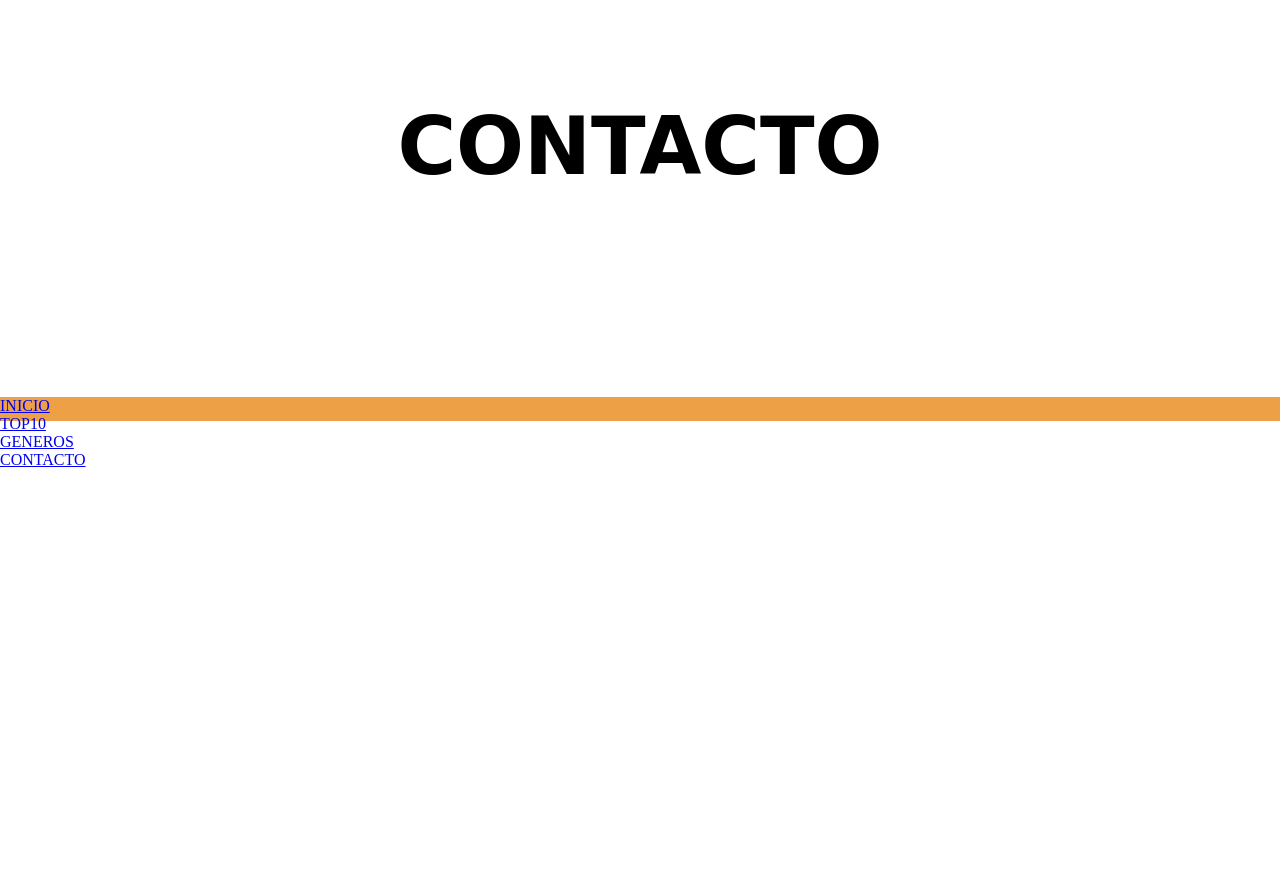
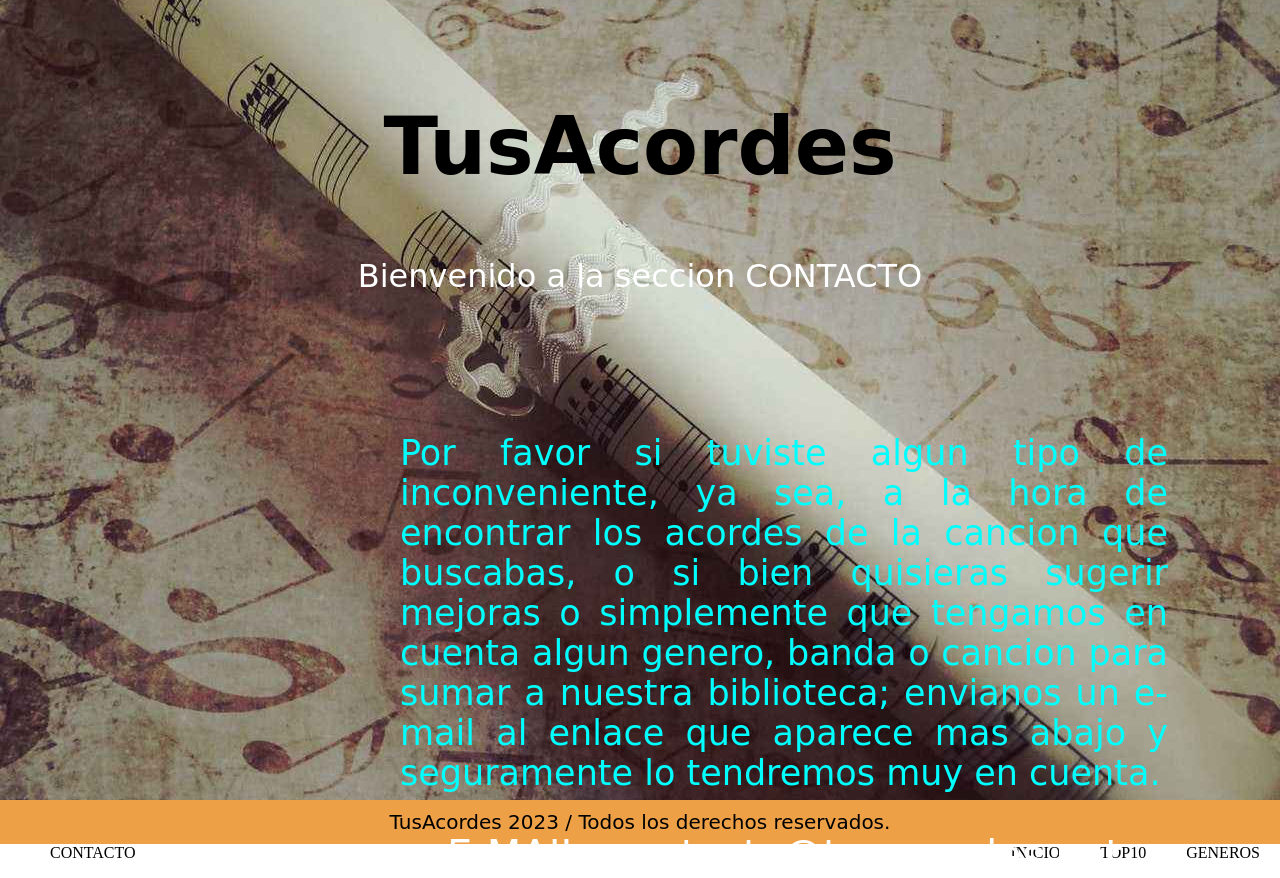
Before and after one commit to Osolfo/Pre-entregable2, a plain HTML site: page html/contacto.html in a window 1280 px wide. Before the commit the page ends 800 px from the top, so only its background shows below. Drawn offline with Linux system fonts and the light colour scheme; files that its build step writes are made by us from their sources.

Commit message:
correciones pre_entregable_2

```diff
--- a/css/style.css
+++ b/css/style.css
@@ -19,6 +19,10 @@ h1{ /*tusacordes*/
     font-size: 500%;
     padding-top: 100px;
     font-family: 'Lugrasimo', cursive;
+}
+
+.ingresaaqui{
+    font-size: 30px;
 }
 
 body p{
@@ -128,9 +132,38 @@ ul{
 
 footer{
     width: 100%;
-    height: 3vh;
+    height: 10%;
     background-color: rgb(238, 160, 71);
     background-repeat: no-repeat;
     background-size: cover;
     background-position: center;
 }
+
+.derechosreservados{
+    background-color: rgb(238, 160, 71);
+    color: black;
+    font-size: 30px;
+    text-align: center;
+    padding: 10px;
+    font-size: 20px;
+}
+
+/*SECCION CONTACTO*/
+
+.parrafocontacto{
+    margin-left: 400px;
+    margin-top: 100px;
+    text-align: center;
+    width: 60%;
+    height: 40%;
+    background-color: transparent;
+    background-repeat: no-repeat;
+    background-size: contain;
+    font-size: 20px;
+}
+
+.contactoinfo{
+    color: aqua;
+    text-align: justify;
+    font-size: 35px;
+}
--- a/html/contacto.html
+++ b/html/contacto.html
@@ -4,32 +4,40 @@
     <meta charset="UTF-8">
     <meta name="viewport" content="width=device-width, initial-scale=1.0">
     <title>LaCuerda-CONTACTO</title>
-    <link rel="stylesheet" href="css/style.css">
+    <link rel="stylesheet" href="../css/style.css">
 </head>
 <body>
 
-    <SECTIon>
-        <h1>CONTACTO</h1>
-        <P>HOLA</P>
-    </SECTIon>
+    <div class="fondo">
+        <h1>TusAcordes</h1>
+        <P>Bienvenido a la seccion CONTACTO</P>
+        <div class="parrafocontacto">
+            <P class="contactoinfo">Por favor si tuviste algun tipo de inconveniente, ya sea, a la hora de encontrar los acordes de la cancion que buscabas, o si bien quisieras sugerir
+                mejoras o simplemente que tengamos en cuenta algun genero, banda o cancion para sumar a nuestra biblioteca; envianos un e-mail al enlace que aparece
+                mas abajo y seguramente lo tendremos muy en cuenta.</P>
+            <p>E-MAIL: contacto@tusacordes.net</p>
+        </div>
+    </div>
 
-    <SECTIOn>
-        <P>CHAU</P>
-    </SECTIOn>
-
-    <FOOter>
+    <Footer>
         <header>
             <nav>
-                <ul>
-                    <li><a href="index.html">INICIO</a></li>
-                    <li><a href="html/top10.html">TOP10</a></li>
-                    <li><a href="html/generos.html">GENEROS</a></li>
-                    <li><a href="html/contacto.html">CONTACTO</a></li>
-                </ul>
+                <p class="derechosreservados">TusAcordes 2023 / Todos los derechos reservados.</p>
+                    <ul>
+                        <div>
+                            <div class="contactofooter">
+                                <li><a href="../html/contacto.html"id="CONTACTO">CONTACTO</a></li>
+                            </div>
+                            <div class="pie">
+                                <li><a href="../index.html"id="INICIO">INICIO</a></li>
+                                <li><a href="../html/top10.html"id="TOPTEN">TOP10</a></li>
+                                <li><a href="../html/generos.html"id="GENEROS">GENEROS</a></li>
+                            </div>
+                        </div>
+                    </ul>
             </nav>
         </header>
-
-    </FOOter>
+    </Footer>
 
 </body>
 </html>
```
Also changed, not shown: html/canciones.html (+1 -1 lines), html/generos.html (+1 -1 lines), html/top10.html (+1 -1 lines), index.html (+10 -9 lines).
